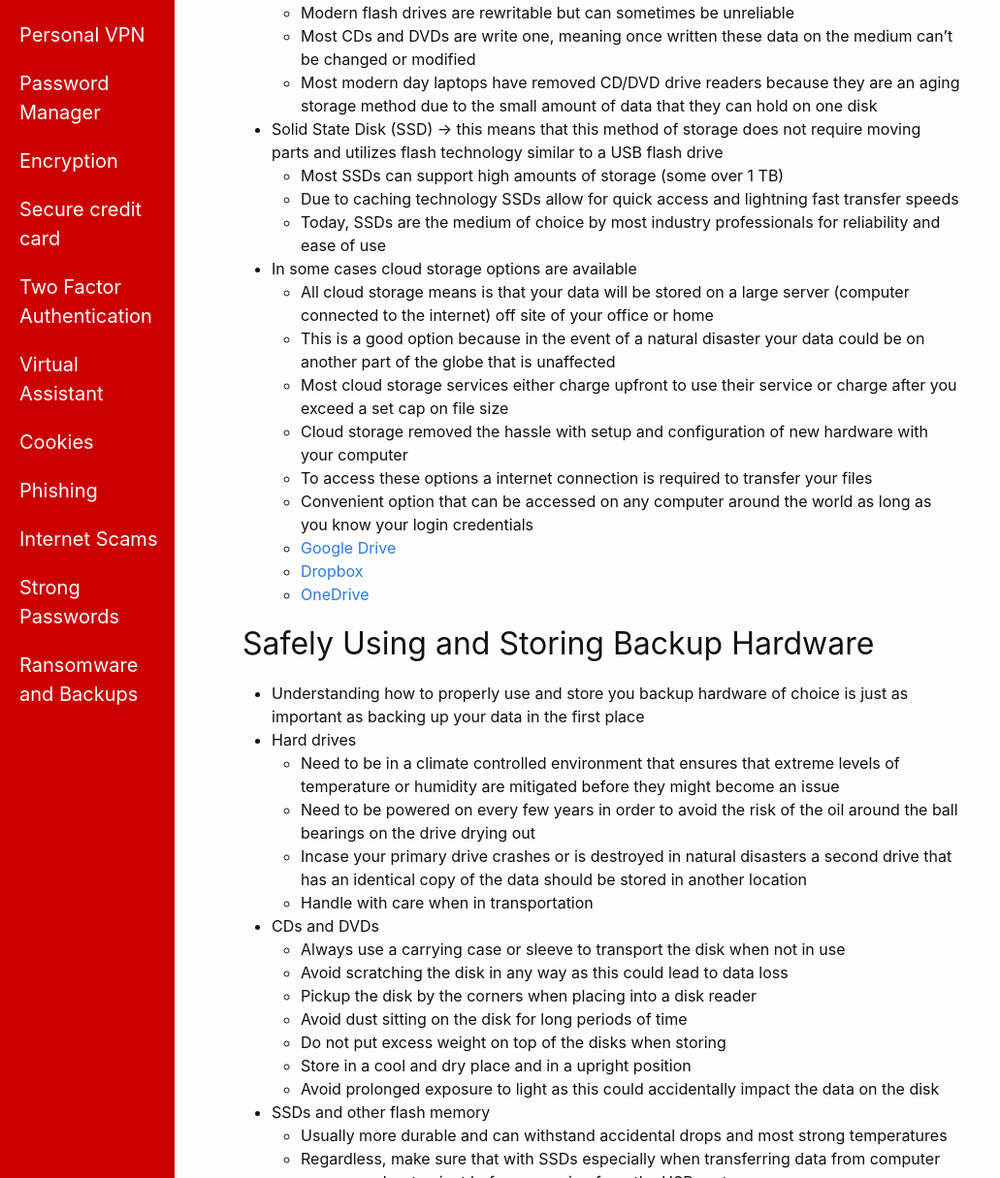
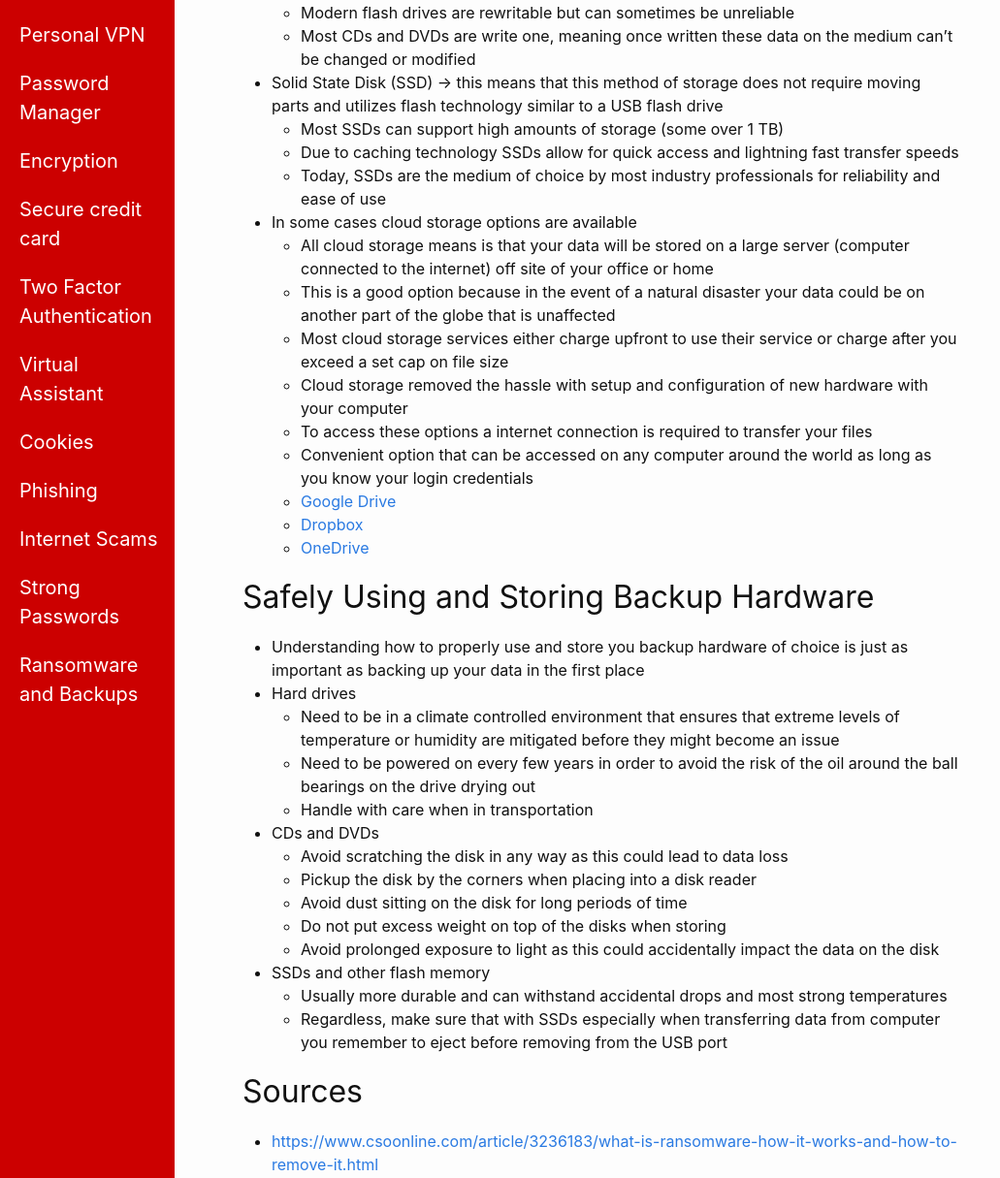
Before and after one commit to everydaysecurity/everydaysecurity, a Jekyll site: the page built from Ransomware_And_Backup.md, in a window 1280 px wide and 1400 px high, scrolled down 2358 px. Shown: the part 185-1400 px from the top of the window at 97% size, without its empty margins (0-1031 px from the left). Built offline with Jekyll 4.4.1, drawn with Linux system fonts in a browser that asks for light colours.

Commit message:
Update Ransomware_And_Backup.md

```diff
--- a/Ransomware_And_Backup.md
+++ b/Ransomware_And_Backup.md
@@ -54,7 +54,6 @@ permalink: /ransomware/
 *   CDs, DVDs, and USB flash drives→ these options are great for holding small amounts of data such as your photos from one or two months
     *   Modern flash drives are rewritable but can sometimes be unreliable
     *   Most CDs and DVDs are write one, meaning once written these data on the medium can’t be changed or modified
-    *   Most modern day laptops have removed CD/DVD drive readers because they are an aging storage method due to the small amount of data that they can hold on one disk
 *   Solid State Disk (SSD) → this means that this method of storage does not require moving parts and utilizes flash technology similar to a USB flash drive
     *   Most SSDs can support high amounts of storage (some over 1 TB)
     *   Due to caching technology SSDs allow for quick access and lightning fast transfer speeds
@@ -76,15 +75,12 @@ permalink: /ransomware/
 *   Hard drives
     *   Need to be in a climate controlled environment that ensures that extreme levels of temperature or humidity are mitigated before they might become an issue
     *   Need to be powered on every few years in order to avoid the risk of the oil around the ball bearings on the drive drying out
-    *   Incase your primary drive crashes or is destroyed in natural disasters a second drive that has an identical copy of the data should be stored in another location
     *   Handle with care when in transportation
 *   CDs and DVDs
-    *   Always use a carrying case or sleeve to transport the disk when not in use
     *   Avoid scratching the disk in any way as this could lead to data loss
     *   Pickup the disk by the corners when placing into a disk reader
     *   Avoid dust sitting on the disk for long periods of time
     *   Do not put excess weight on top of the disks when storing
-    *   Store in a cool and dry place and in a upright position
     *   Avoid prolonged exposure to light as this could accidentally impact the data on the disk
 *   SSDs and other flash memory
     *   Usually more durable and can withstand accidental drops and most strong temperatures
```
